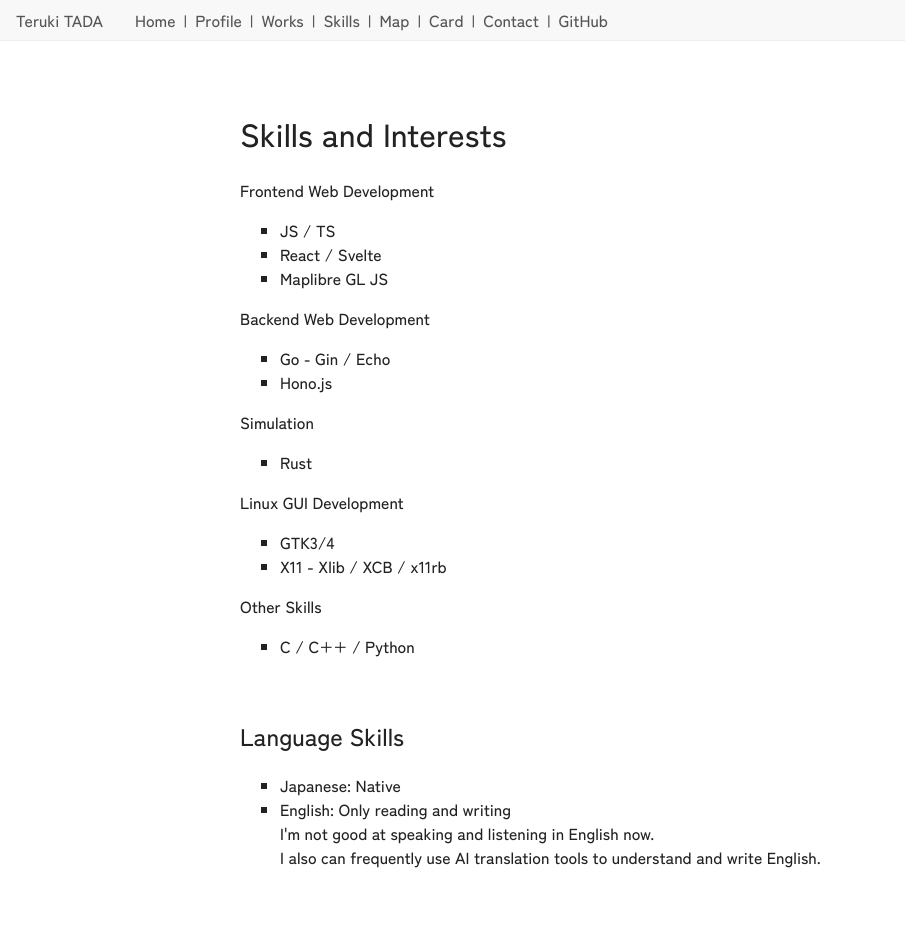
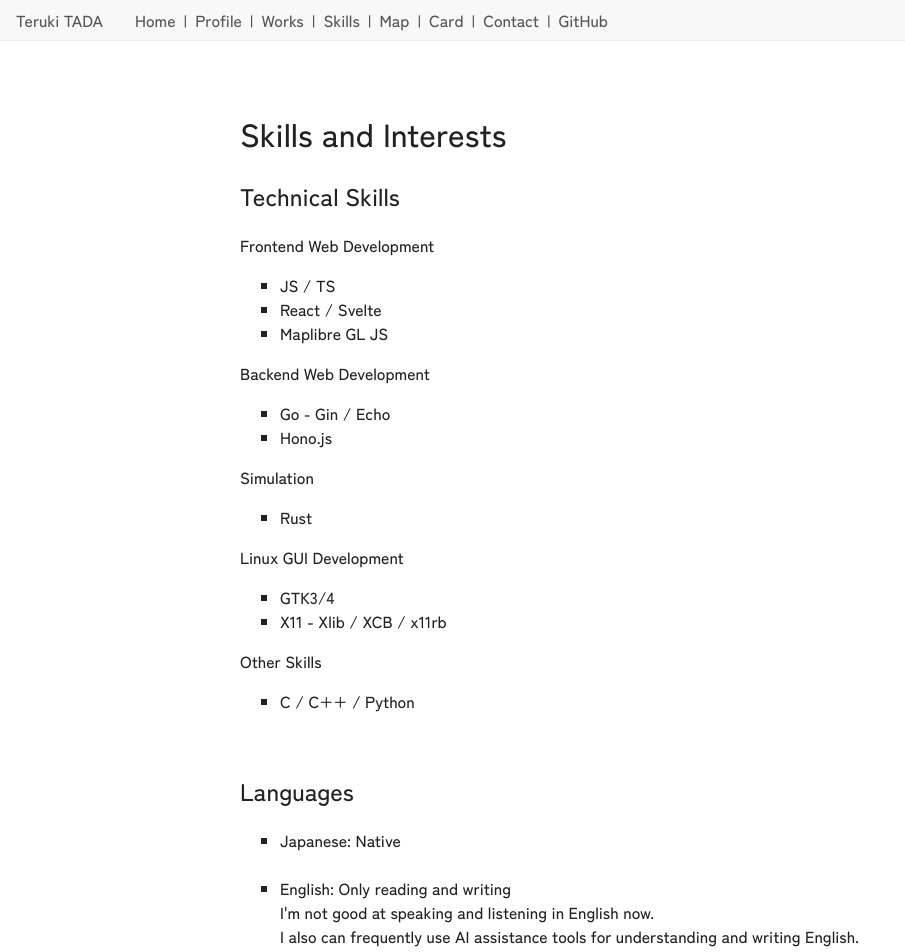
Before and after one commit to TadaTeruki/portfolio-svelte, a SvelteKit app: page /skills in a window 1280 px wide. Shown: the top 952 px of the page, without its empty margins (0-905 px from the left). Built offline with nearby package versions, Linux system fonts and the light colour scheme.

Commit message:
language

```diff
--- a/src/routes/+page.svelte
+++ b/src/routes/+page.svelte
@@ -26,7 +26,7 @@
         <a class="globallink" href="/profile">Profile</a> - My profile<br />
         <a class="globallink" href="/works">Works</a> - My technical works I've
         created<br />
-        <a class="globallink" href="/skills">Skills</a> - My technical skills<br
+        <a class="globallink" href="/skills">Skills</a> - My skills<br
         />
         <a class="globallink" href="/map">Map</a> - Visualisation of places I've
         been<br />
--- a/src/routes/skills/+page.svelte
+++ b/src/routes/skills/+page.svelte
@@ -1,5 +1,6 @@
 <main>
     <h1>Skills and Interests</h1>
+    <h2>Technical Skills</h2>
     <div class="content">
         Frontend Web Development<br />
         <ul>
@@ -32,13 +33,14 @@
     </div>
 
     <br>
-    <h2>Language Skills</h2>
+    <h2>Languages</h2>
     <div class="content">
         <ul>
             <li>Japanese: Native</li>
+            <br />
             <li>English: Only reading and writing<br />
                 I'm not good at speaking and listening in English now.<br />
-                I also can frequently use AI translation tools to understand and write English.
+                I also can frequently use AI assistance tools for understanding and writing English.
             </li>
         </ul>
     </div>
```
